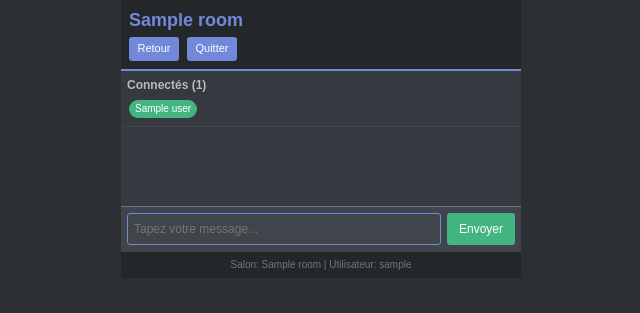
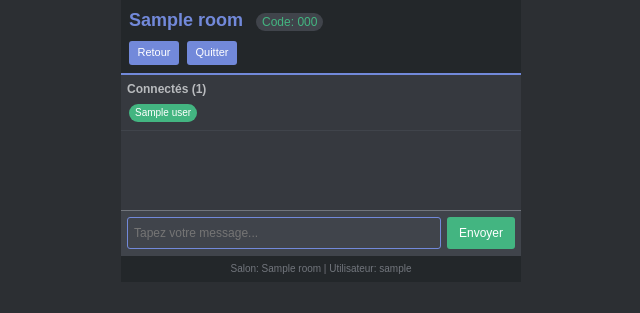
Before and after one commit to skyzenoff/3DChat, a Flask app: template templates/room.html in a window 1280 px wide. Shown: the top 313 px of the page, without its empty margins (319-959 px from the left). Run offline with Flask 3, Linux system fonts and the light colour scheme; the template is opened without the code that fills it: most values are stand-ins (such as "Sample title", 1, 10 or a date in 2020).

Commit message:
Display room code next to the room name at the top
Update room.html to conditionally render room code in the header next to the room name, and add corresponding CSS in style.css to format the room code.

Replit-Commit-Author: Agent
Replit-Commit-Session-Id: 1f42be57-2a71-4896-a607-0fe3a683f457
Replit-Commit-Checkpoint-Type: full_checkpoint
Replit-Commit-Screenshot-Url: https://storage.googleapis.com/screenshot-production-us-central1/78ebe0a4-6c72-43fd-9d04-39410a5bf9af/1f42be57-2a71-4896-a607-0fe3a683f457/2vXpWsd

```diff
--- a/static/style.css
+++ b/static/style.css
@@ -33,6 +33,21 @@ header h1 {
     font-size: 18px;
     color: #7289da;
     margin-bottom: 4px;
+}
+
+.room-header {
+    display: flex;
+    flex-direction: column;
+}
+
+.room-code {
+    font-size: 12px;
+    color: #43b581;
+    font-weight: normal;
+    background-color: #40444b;
+    padding: 2px 6px;
+    border-radius: 10px;
+    margin-left: 8px;
 }
 
 .user-info {
--- a/templates/room.html
+++ b/templates/room.html
@@ -9,7 +9,9 @@
 <body>
     <div class="container">
         <header>
-            <h1>{{ room.name }}</h1>
+            <div class="room-header">
+                <h1>{{ room.name }}{% if room.code %} <span class="room-code">Code: {{ room.code }}</span>{% endif %}</h1>
+            </div>
             <div class="room-controls">
                 <a href="{{ url_for('index', user=username) }}" class="btn btn-small">Retour</a>
                 <a href="{{ url_for('leave_room', room_id=room_id, user=username) }}" class="btn btn-small">Quitter</a>
```
